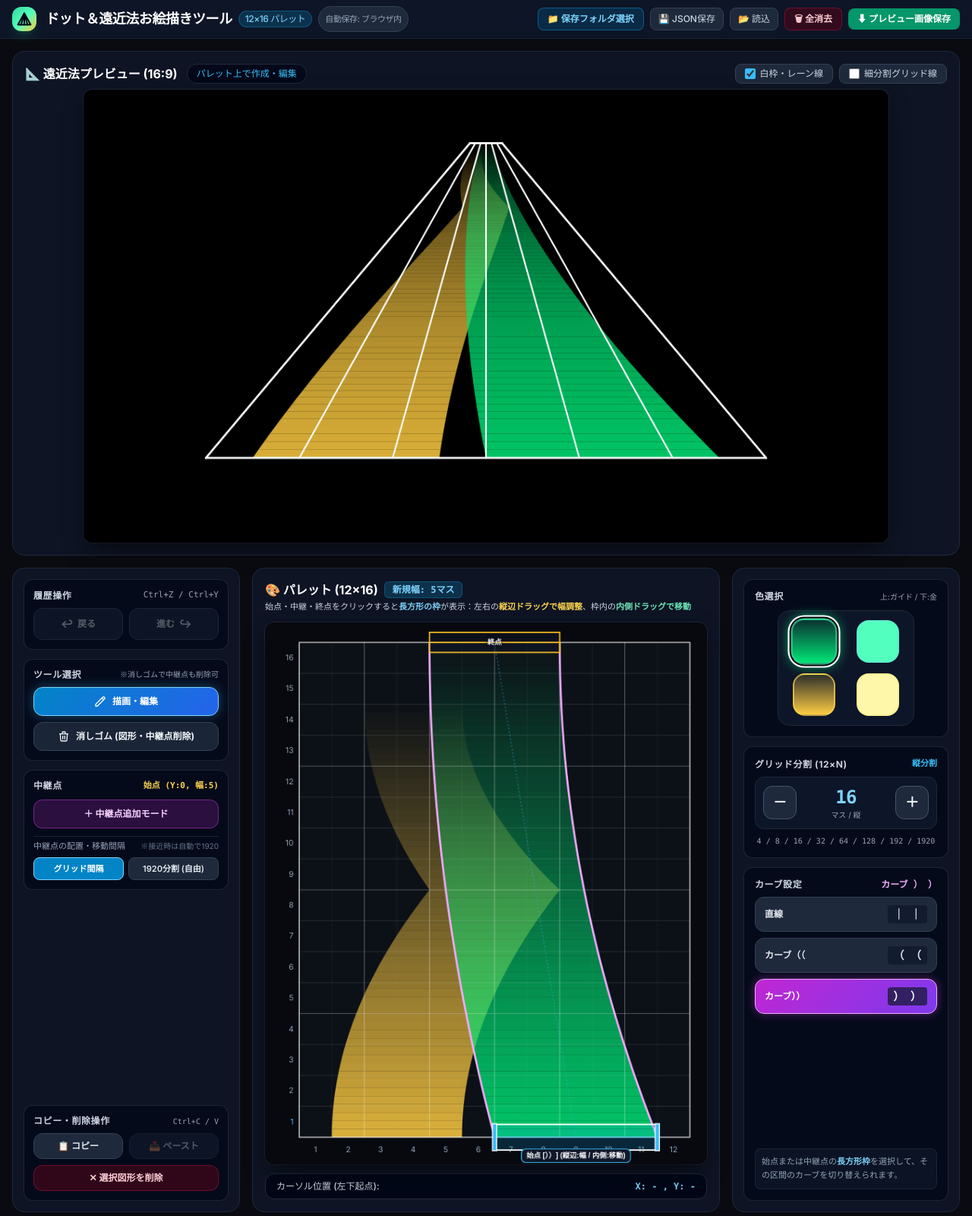
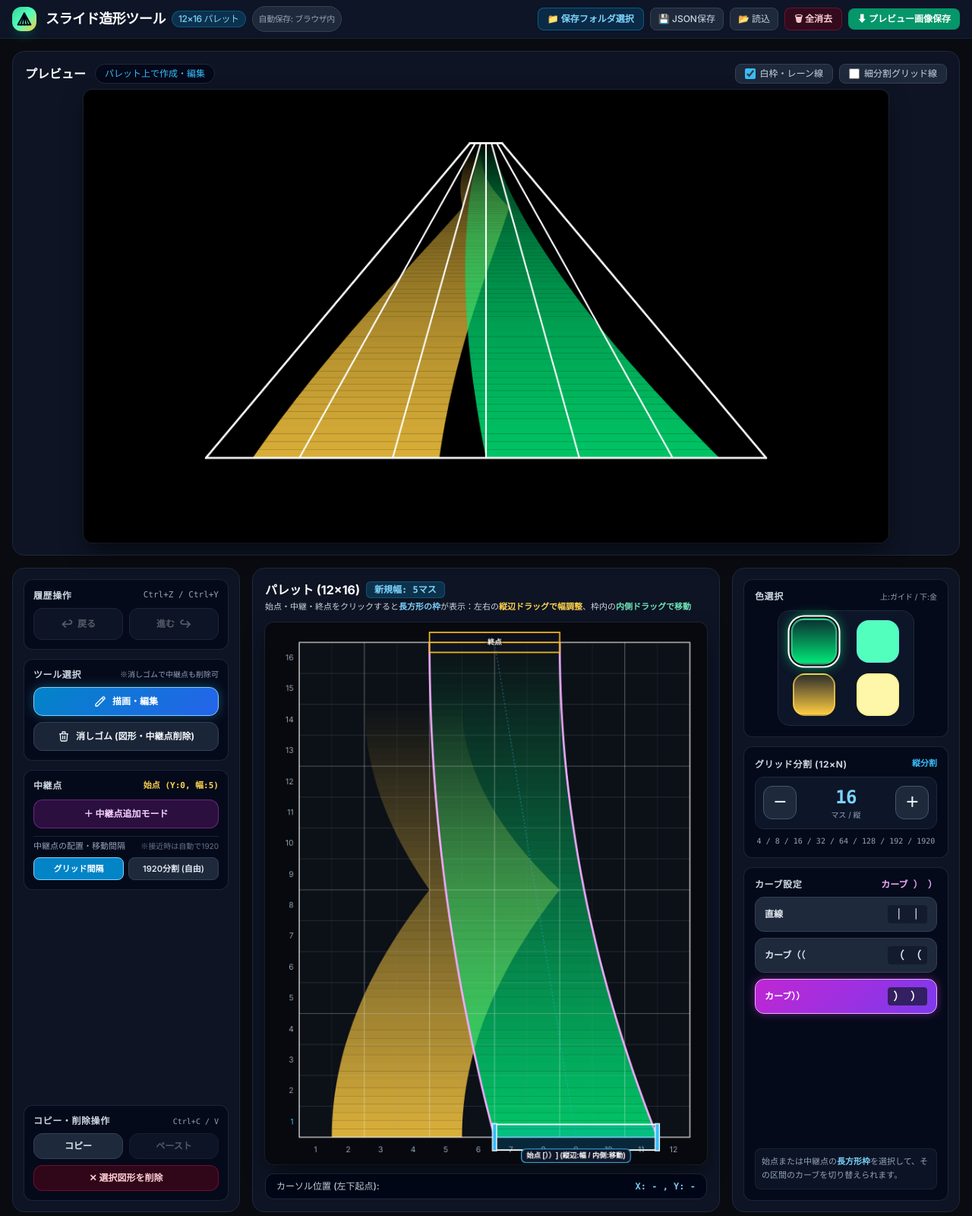
Before and after one commit to qoo21/SlideMaker, a plain HTML site: page index.html in a window 1280 px wide. Shown: the top 1600 px of the page at 76% size. Drawn offline with nearby package versions, Linux system fonts and the light colour scheme.

Commit message:
Update index.html

```diff
--- a/index.html
+++ b/index.html
@@ -3,7 +3,7 @@
 <head>
   <meta charset="UTF-8" />
   <meta name="viewport" content="width=device-width, initial-scale=1.0" />
-  <title>ドット＆遠近法お絵描きツール (12×N Grid & Perspective Preview)</title>
+  <title>スライド造形ツール (12×N Grid & Perspective Preview)</title>
   <script src="https://cdn.tailwindcss.com"></script>
   <link href="https://fonts.googleapis.com/css2?family=Inter:wght@400;500;600;700&family=Noto+Sans+JP:wght@400;500;700&display=swap" rel="stylesheet">
   <style>
@@ -87,7 +87,7 @@
         </div>
         <div>
           <h1 class="text-base sm:text-lg font-bold tracking-tight text-white flex items-center gap-2">
-            ドット＆遠近法お絵描きツール
+            スライド造形ツール
             <span id="headerGridBadge" class="text-xs font-medium px-2 py-0.5 rounded-full bg-sky-500/20 text-sky-300 border border-sky-500/30">12×16 パレット</span>
             <span id="autoSaveBadge" class="text-[11px] font-medium px-2 py-0.5 rounded-full bg-slate-800 text-slate-400 border border-slate-700">自動保存: ブラウザ内</span>
           </h1>
@@ -124,7 +124,7 @@
       <div class="flex flex-wrap items-center justify-between gap-2 mb-2">
         <div class="flex items-center gap-3">
           <h2 class="text-sm sm:text-base font-bold text-white flex items-center gap-2">
-            <span>📐 遠近法プレビュー (16:9)</span>
+            <span>プレビュー</span>
           </h2>
           <span id="statusToast" class="text-xs text-sky-400 font-medium bg-slate-950/80 border border-slate-800 px-3 py-1 rounded-full">パレット上で作成・編集</span>
         </div>
@@ -228,10 +228,10 @@
           <div class="flex flex-col gap-2">
             <div class="grid grid-cols-2 gap-2">
               <button id="btnCopyShape" class="py-2 px-2.5 rounded-xl bg-slate-800 hover:bg-slate-700 border border-slate-700 text-xs font-semibold text-slate-200 transition disabled:opacity-35 flex items-center justify-center gap-1" title="選択図形をコピー (Ctrl+C)">
-                <span>📋 コピー</span>
+                <span>コピー</span>
               </button>
               <button id="btnPasteShape" class="py-2 px-2.5 rounded-xl bg-slate-800 hover:bg-slate-700 border border-slate-700 text-xs font-semibold text-slate-200 transition disabled:opacity-35 flex items-center justify-center gap-1" title="コピーした図形を貼り付け (Ctrl+V)">
-                <span>📥 ペースト</span>
+                <span>ペースト</span>
               </button>
             </div>
             <button id="btnDeleteShape" class="w-full py-2 px-3 rounded-xl bg-rose-950/60 hover:bg-rose-900/80 border border-rose-800/60 text-xs font-semibold text-rose-200 transition disabled:opacity-35 flex items-center justify-center gap-1" title="選択中の図形を削除 (Delete)">
@@ -247,7 +247,7 @@
         <div class="w-full flex flex-wrap items-center justify-between gap-2 mb-2">
           <div>
             <h2 class="text-sm sm:text-base font-bold text-white flex items-center gap-2">
-              <span>🎨 パレット (<span id="lblPaletteTitleDims">12×16</span>)</span>
+              <span>パレット (<span id="lblPaletteTitleDims">12×16</span>)</span>
               <span id="lblLastWidthBadge" class="text-xs font-mono font-semibold px-2.5 py-0.5 rounded-md bg-sky-500/20 text-sky-300 border border-sky-500/30">新規幅: 2マス</span>
             </h2>
             <p class="text-[11px] text-slate-300 mt-0.5">
```
